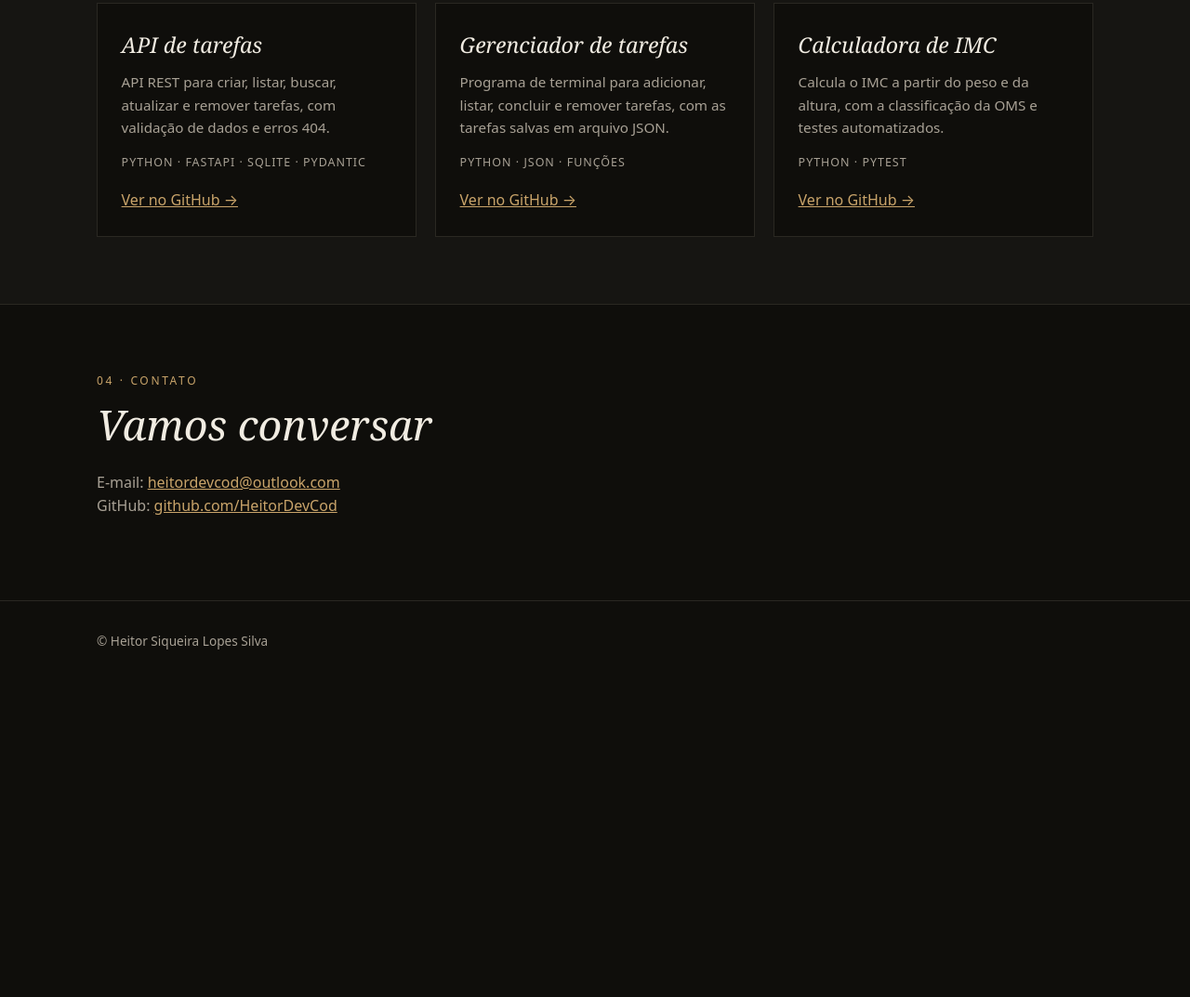
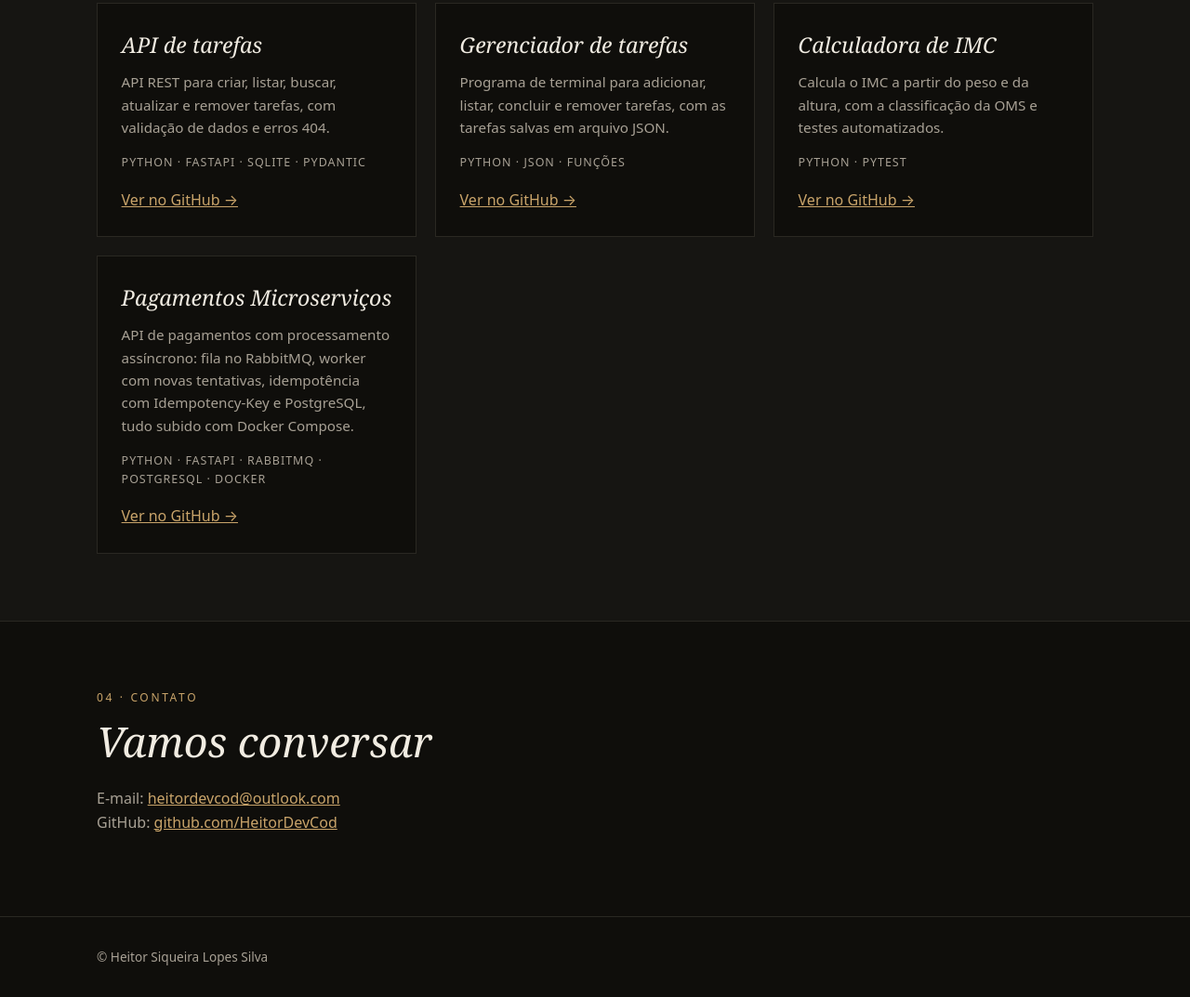
Before and after one commit to HeitorDevCod/HeitorDevCod.github.io, a plain HTML site: page index.html in a window 1280 px wide. Shown: the part 1901-2974 px from the top of the page at 93% size. Before the commit the page ends 2634 px from the top, so only its background shows below. Drawn offline with Linux system fonts and the light colour scheme.

Commit message:
Adiciona projeto Pagamentos Microserviços ao portfólio

```diff
--- a/index.html
+++ b/index.html
@@ -297,6 +297,12 @@
             <div class="stack">Python · pytest</div>
             <a href="https://github.com/HeitorDevCod/calculadora-imc">Ver no GitHub →</a>
           </article>
+          <article class="projeto">
+            <h3>Pagamentos Microserviços</h3>
+            <p>API de pagamentos com processamento assíncrono: fila no RabbitMQ, worker com novas tentativas, idempotência com Idempotency-Key e PostgreSQL, tudo subido com Docker Compose.</p>
+            <div class="stack">Python · FastAPI · RabbitMQ · PostgreSQL · Docker</div>
+            <a href="https://github.com/HeitorDevCod/pagamentos-microservicos">Ver no GitHub →</a>
+          </article>
         </div>
       </div>
     </section>
```
